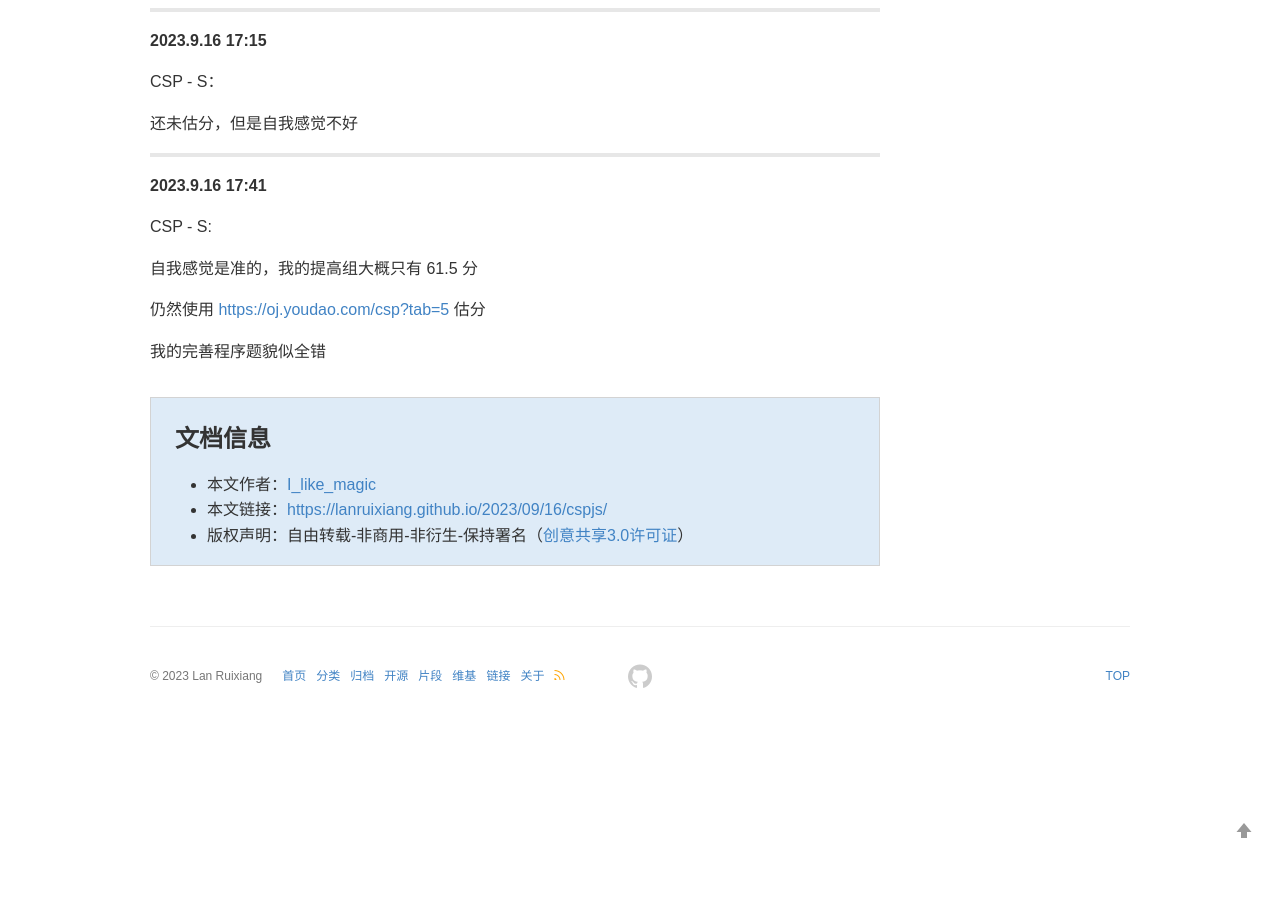
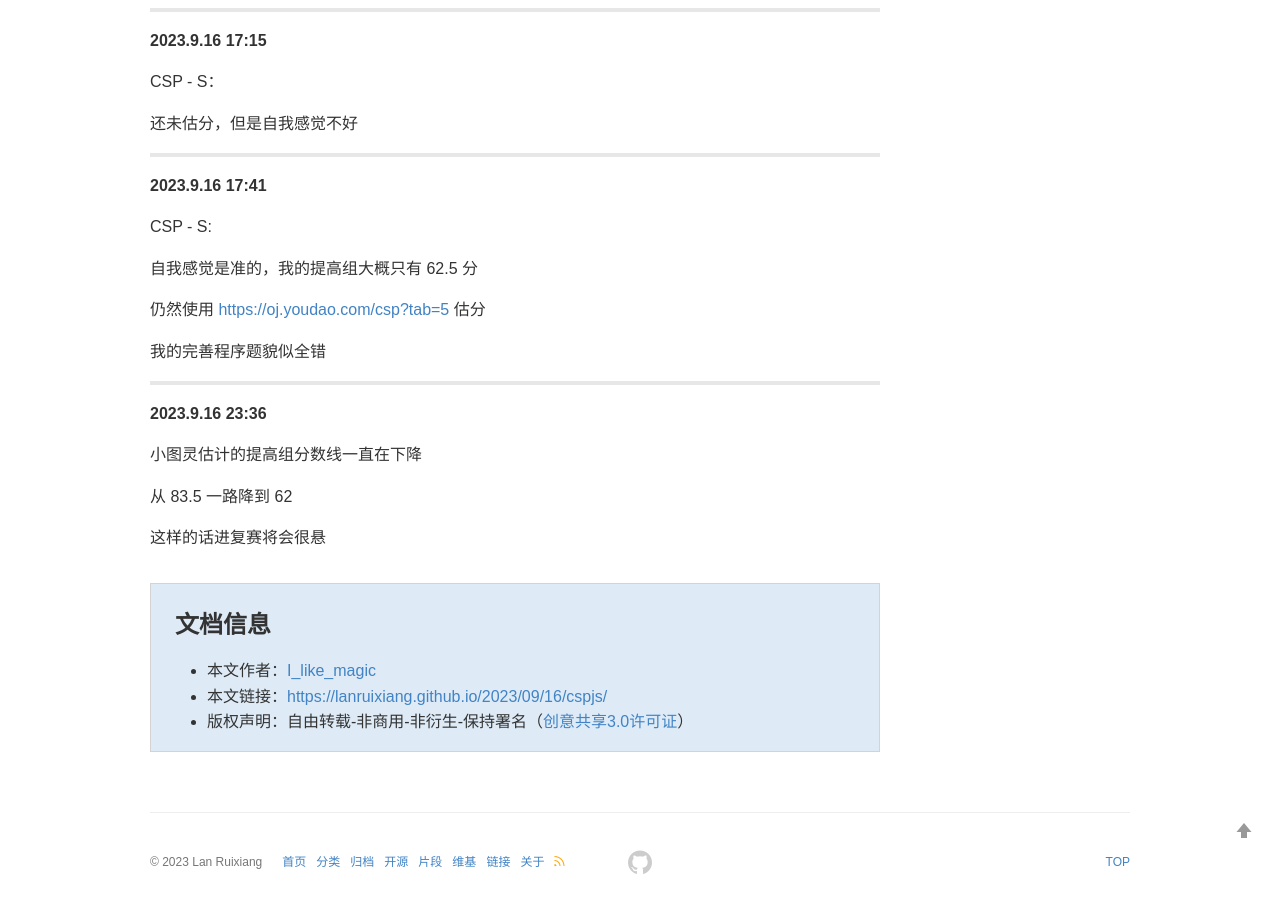
Before and after one commit to lanruixiang/lanruixiang.github.io, a Jekyll site: the page built from _posts/2023-9-16-cspjs.md, in a window 1280 px wide and 900 px high, scrolled down 1481 px. Built offline with Jekyll 4.4.1, drawn with Linux system fonts in a browser that asks for light colours; comment, search, counter and statistics services are not loaded; a style sheet for code colours, icons or effects is not loaded; before the commit the page ends 2206 px from its top, so only the background shows below that; some of the changed text lies outside the part shown.

Commit message:
Update 2023-9-16-cspjs.md

```diff
--- a/_posts/2023-9-16-cspjs.md
+++ b/_posts/2023-9-16-cspjs.md
@@ -86,8 +86,18 @@ CSP - S：
 
 CSP - S:
 
-自我感觉是准的，我的提高组大概只有 61.5 分
+自我感觉是准的，我的提高组大概只有 62.5 分
 
 仍然使用 <https://oj.youdao.com/csp?tab=5> 估分
 
 我的完善程序题貌似全错
+
+---
+
+**2023.9.16 23:36**
+
+小图灵估计的提高组分数线一直在下降
+
+从 83.5 一路降到 62
+
+这样的话进复赛将会很悬
```
